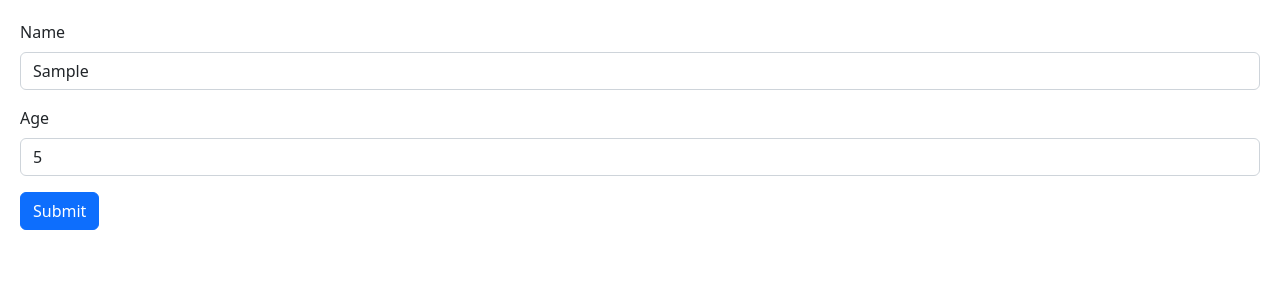
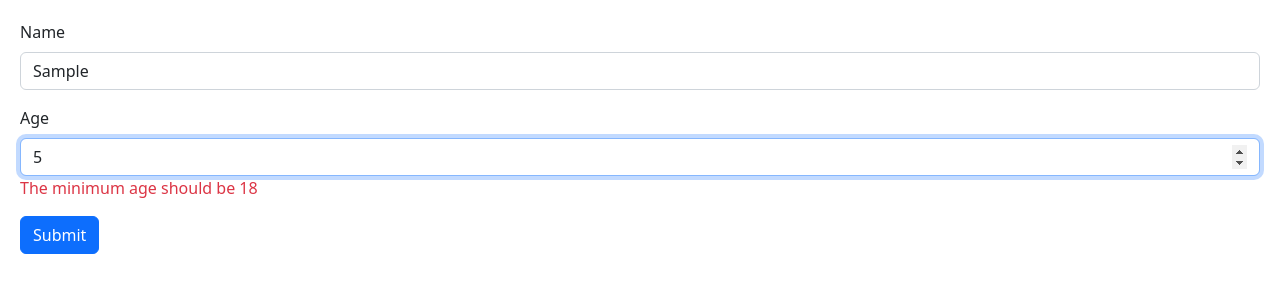
Before and after one commit to Abdul07in/React-App, a React (Vite) app: page / in a window 1280 px wide. Both pictures are taken after typing "Sample", "5" into the empty fields and a click on the button "Submit". Shown: the top 300 px of the page. Built offline with nearby package versions, Linux system fonts and the light colour scheme.

Commit message:
Form State and Form Validation

```diff
--- a/src/components/Forms/Form.tsx
+++ b/src/components/Forms/Form.tsx
@@ -1,8 +1,17 @@
 import React, { FormEvent, useRef, useState } from "react";
 import { FieldValues, useForm } from "react-hook-form";
 
+interface FormData {
+  name: String;
+  age: Number;
+}
+
 const Form = () => {
-  const { register, handleSubmit } = useForm();
+  const {
+    register,
+    handleSubmit,
+    formState: { errors },
+  } = useForm<FormData>();
 
   const onSubmit = (data: FieldValues) => console.log(data);
 
@@ -13,22 +22,38 @@
           Name
         </label>
         <input
-          {...register("name")}
+          autoComplete="off"
+          {...register("name", { required: true, minLength: 3 })}
           id="name"
           type="text"
           className="form-control"
         />
+        {errors.name?.type === "required" && (
+          <p className="text-danger">The name field is required</p>
+        )}
+        {errors.name?.type === "minLength" && (
+          <p className="text-danger">
+            The minimum length must be 3 characters{" "}
+          </p>
+        )}
       </div>
       <div className="mb-3">
         <label className="form-label" htmlFor="age">
           Age
         </label>
         <input
-          {...register("age")}
+          autoComplete="off"
+          {...register("age", { required: true, min: 18 })}
           id="age"
           type="number"
           className="form-control"
         />
+        {errors.age?.type === "required" && (
+          <p className="text-danger">The age field is required</p>
+        )}
+        {errors.age?.type === "min" && (
+          <p className="text-danger">The minimum age should be 18</p>
+        )}
       </div>
       <button type="submit" className="btn btn-primary">
         Submit
```
